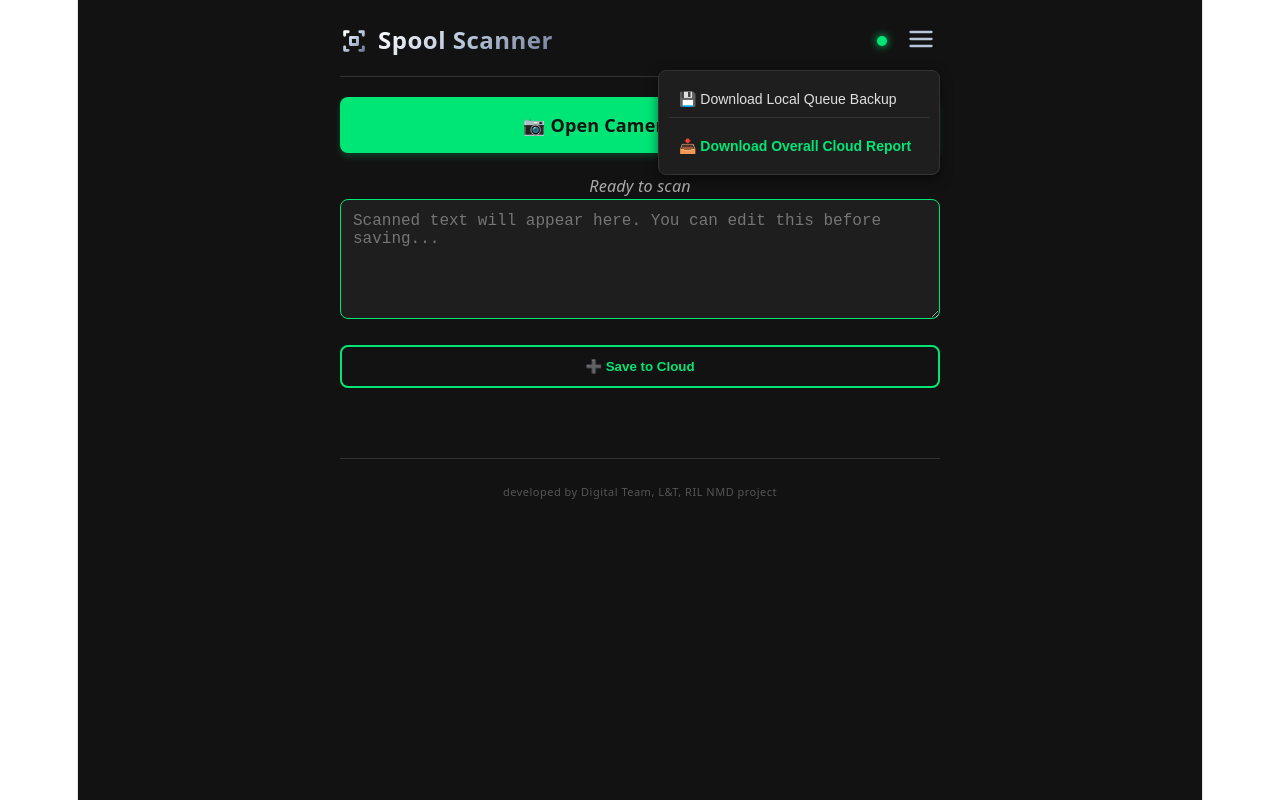
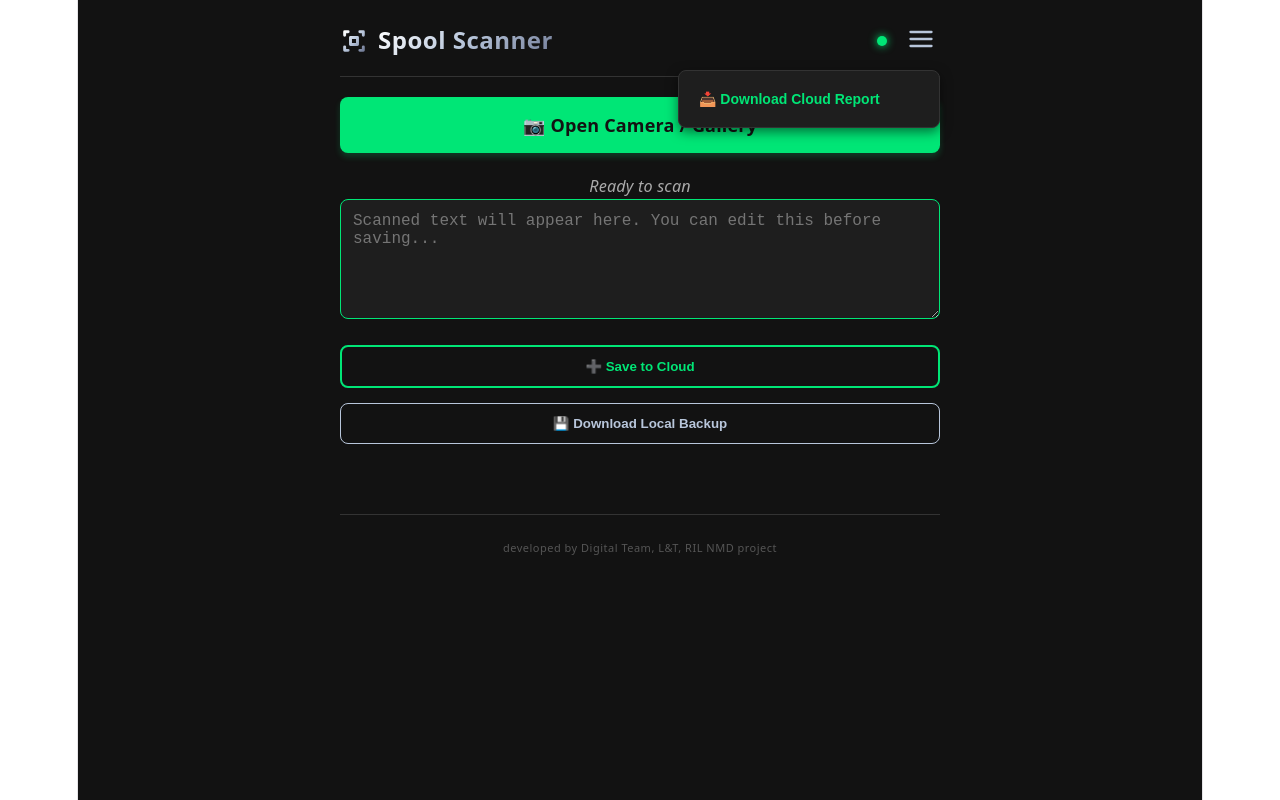
Before and after one commit to thivgoke/spool-scanner, a React (Vite) app: page / in a window 1280 px wide. Both pictures are taken after a click on the button 921 px from the left and 40 px from the top of the page. Built offline with nearby package versions, Linux system fonts and the light colour scheme.

Commit message:
Moved Local Backup button and fixed RLS

```diff
--- a/src/App.jsx
+++ b/src/App.jsx
@@ -22,10 +22,7 @@ export default function App() {
   const [isOnline, setIsOnline] = useState(navigator.onLine);
 
   useEffect(() => {
-    const handleOnline = () => {
-      setIsOnline(true);
-      syncOfflineData();
-    };
+    const handleOnline = () => setIsOnline(true);
     const handleOffline = () => setIsOnline(false);
 
     window.addEventListener('online', handleOnline);
@@ -43,13 +40,12 @@ export default function App() {
       window.removeEventListener('offline', handleOffline);
       document.removeEventListener('mousedown', handleClickOutside);
     };
-  }, [offlineQueue]);
+  }, []);
 
   useEffect(() => {
     localStorage.setItem('lnt_offline_queue', JSON.stringify(offlineQueue));
   }, [offlineQueue]);
 
-  // Helper to fetch GPS Coordinates
   const getLocation = () => {
     return new Promise((resolve) => {
       if (!navigator.geolocation) {
@@ -72,16 +68,20 @@ export default function App() {
         .from('spool_data')
         .insert(offlineQueue.map(tag => ({
           scanned_text: tag.data,
-          location: tag.location,
+          location: tag.location || "N/A",
           created_at: tag.timestamp
         })));
 
-      if (!error) {
+      if (error) {
+        console.error("Supabase error:", error);
+        setStatus(`Sync Failed: ${error.message}`);
+      } else {
         setOfflineQueue([]);
         setStatus("All offline data synced successfully.");
       }
     } catch (err) {
       console.error("Sync failed:", err);
+      setStatus("Network error during sync.");
     }
   };
 
@@ -155,7 +155,7 @@ export default function App() {
 
       if (error) {
         setOfflineQueue(prev => [...prev, newTag]);
-        setStatus("Cloud save failed. Saved to offline queue.");
+        setStatus(`Cloud save failed: ${error.message}. Saved to offline queue.`);
       } else {
         setStatus("Successfully saved to cloud.");
       }
@@ -167,11 +167,9 @@ export default function App() {
     setCurrentText("");
   };
 
-  // Export 1: Download Only the Local Un-synced Cache
   const exportLocalQueueToExcel = () => {
-    setIsMenuOpen(false);
     if (offlineQueue.length === 0) {
-      setStatus("Local queue is empty. Nothing to export.");
+      setStatus("Local queue is empty. No backup needed.");
       return;
     }
 
@@ -188,7 +186,6 @@ export default function App() {
     setStatus("Local backup downloaded.");
   };
 
-  // Export 2: Download the Entire Database from Supabase
   const downloadOverallReport = async () => {
     setIsMenuOpen(false);
     setStatus("Fetching overall report from cloud...");
@@ -245,10 +242,8 @@ export default function App() {
           </div>
 
           <div style={{ display: 'flex', alignItems: 'center', gap: '15px' }} ref={menuRef}>
-            {/* Status Dot */}
             <div style={{ width: '10px', height: '10px', borderRadius: '50%', backgroundColor: isOnline ? '#00E676' : '#ff5252', boxShadow: `0 0 8px ${isOnline ? '#00E676' : '#ff5252'}` }} title={isOnline ? "Online" : "Offline"} />
 
-            {/* Hamburger Menu Icon */}
             <button onClick={() => setIsMenuOpen(!isMenuOpen)} style={{ background: 'none', border: 'none', color: '#b8c6db', cursor: 'pointer', padding: '5px' }}>
               <svg width="28" height="28" viewBox="0 0 24 24" fill="none" stroke="currentColor" strokeWidth="2" strokeLinecap="round" strokeLinejoin="round">
                 <line x1="3" y1="12" x2="21" y2="12"></line>
@@ -257,14 +252,10 @@ export default function App() {
               </svg>
             </button>
 
-            {/* Dropdown Menu */}
             {isMenuOpen && (
-              <div style={{ position: 'absolute', top: '50px', right: '0', backgroundColor: '#1e1e1e', border: '1px solid #333', borderRadius: '8px', padding: '10px', boxShadow: '0 4px 12px rgba(0,0,0,0.5)', zIndex: 1000, display: 'flex', flexDirection: 'column', gap: '10px', minWidth: '260px' }}>
-                <button onClick={exportLocalQueueToExcel} style={{ backgroundColor: 'transparent', color: '#e0e0e0', border: 'none', padding: '10px', textAlign: 'left', cursor: 'pointer', fontSize: '14px', borderBottom: '1px solid #333' }}>
-                  💾 Download Local Queue Backup
-                </button>
+              <div style={{ position: 'absolute', top: '50px', right: '0', backgroundColor: '#1e1e1e', border: '1px solid #333', borderRadius: '8px', padding: '10px', boxShadow: '0 4px 12px rgba(0,0,0,0.5)', zIndex: 1000, display: 'flex', flexDirection: 'column', gap: '10px', minWidth: '240px' }}>
                 <button onClick={downloadOverallReport} style={{ backgroundColor: 'transparent', color: '#00E676', border: 'none', padding: '10px', textAlign: 'left', cursor: 'pointer', fontSize: '14px', fontWeight: 'bold' }}>
-                  📥 Download Overall Cloud Report
+                  📥 Download Cloud Report
                 </button>
               </div>
             )}
@@ -288,17 +279,24 @@ export default function App() {
           />
         </div>
 
-        <button onClick={saveCurrentTag} style={{ backgroundColor: 'transparent', color: '#00E676', padding: '12px 20px', borderRadius: '8px', border: '2px solid #00E676', fontWeight: 'bold', width: '100%', marginBottom: '30px', cursor: 'pointer' }}>
+        {/* ALWAYS VISIBLE BUTTONS */}
+        <button onClick={saveCurrentTag} style={{ backgroundColor: 'transparent', color: '#00E676', padding: '12px 20px', borderRadius: '8px', border: '2px solid #00E676', fontWeight: 'bold', width: '100%', marginBottom: '15px', cursor: 'pointer' }}>
           ➕ Save to Cloud
         </button>
 
+        <button onClick={exportLocalQueueToExcel} style={{ backgroundColor: 'transparent', color: '#b8c6db', padding: '12px 20px', borderRadius: '8px', border: '1px solid #b8c6db', fontWeight: 'bold', width: '100%', marginBottom: '30px', cursor: 'pointer' }}>
+          💾 Download Local Backup
+        </button>
+
+        {/* OFFLINE QUEUE WARNING (Only shows if sync is needed) */}
         {offlineQueue.length > 0 && (
           <div style={{ backgroundColor: '#ff525220', border: '1px solid #ff5252', padding: '15px', borderRadius: '8px', marginBottom: '20px' }}>
             <h4 style={{ color: '#ff5252', margin: '0 0 10px 0' }}>⚠️ Offline Sync Queue</h4>
-            <p style={{ margin: '0 0 10px 0', fontSize: '14px', color: '#e0e0e0' }}>{offlineQueue.length} tag(s) waiting for internet connection.</p>
+            <p style={{ margin: '0 0 15px 0', fontSize: '14px', color: '#e0e0e0' }}>{offlineQueue.length} tag(s) waiting for internet connection.</p>
+
             {isOnline && (
-              <button onClick={syncOfflineData} style={{ backgroundColor: '#ff5252', color: 'white', border: 'none', padding: '8px 15px', borderRadius: '4px', cursor: 'pointer', fontWeight: 'bold', width: '100%' }}>
-                Sync Now
+              <button onClick={syncOfflineData} style={{ backgroundColor: '#ff5252', color: 'white', border: 'none', padding: '10px 15px', borderRadius: '4px', cursor: 'pointer', fontWeight: 'bold', width: '100%' }}>
+                🔄 Sync Now
               </button>
             )}
           </div>
```
